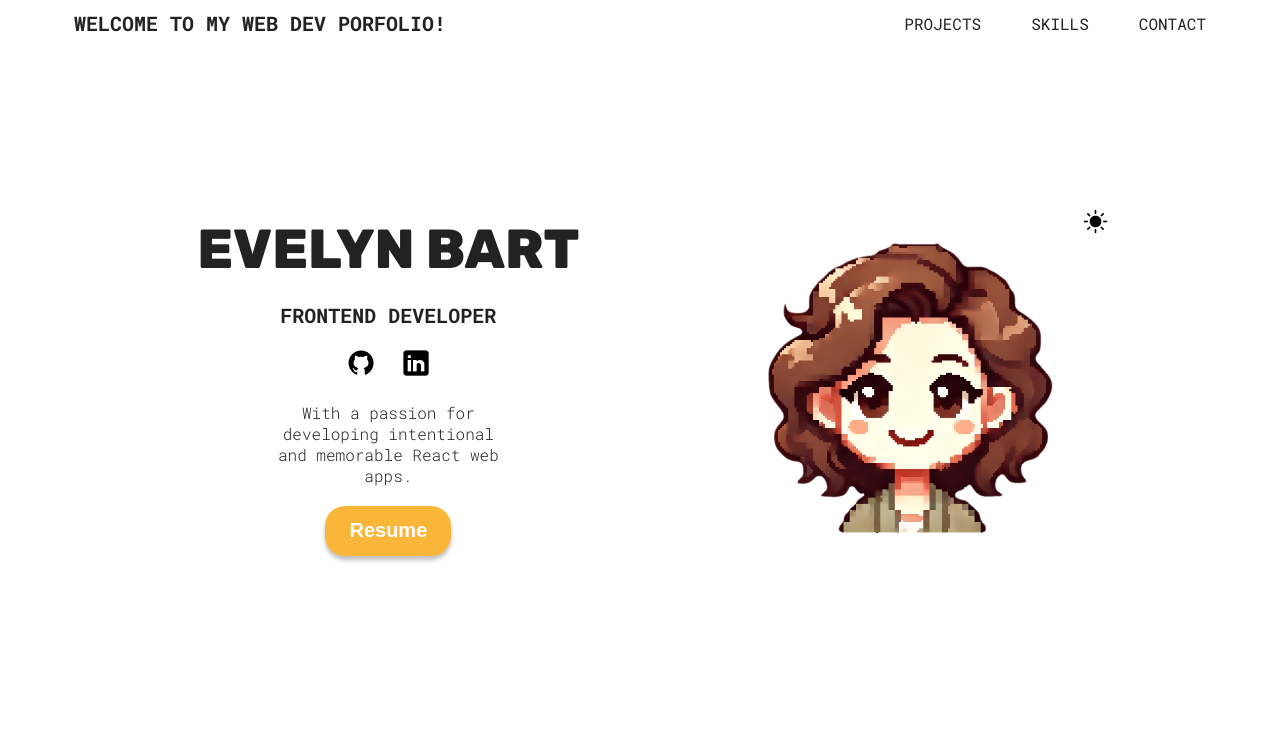
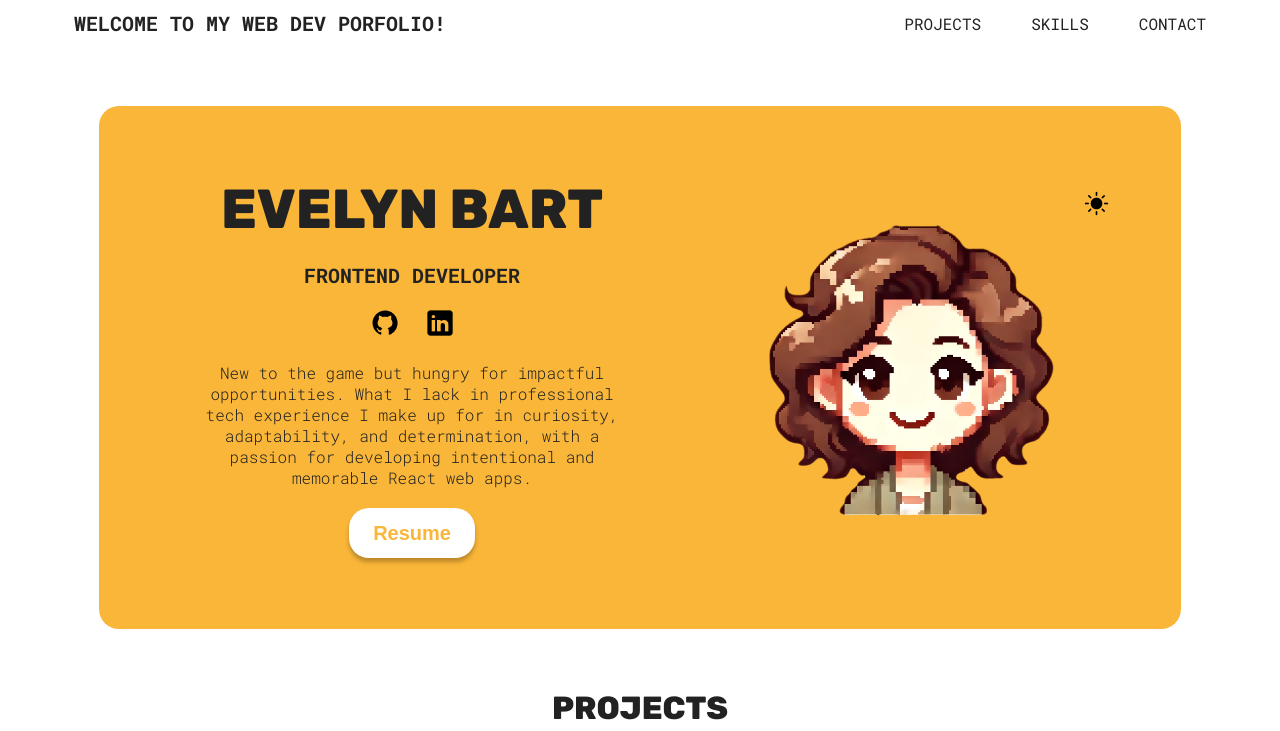
Before and after one commit to evelynmbart/evelynbart-portfolio, a React (Vite) app: page / in a window 1280 px wide. Shown: the top 731 px of the page. Built offline with nearby package versions, Linux system fonts and the light colour scheme.

Commit message:
update styles

```diff
--- a/index.html
+++ b/index.html
@@ -3,7 +3,7 @@
 
 <head>
   <meta charset="UTF-8" />
-  <link rel="icon" type="image/svg+xml" href="/favcon.png" />
+  <link rel="icon" type="image/svg+xml" href="/src/assets/avatar02.png" />
   <meta name="viewport" content="width=device-width, initial-scale=1.0" />
   <style>
     @import url('https://fonts.googleapis.com/css2?family=Roboto+Mono:wght@100..700&family=Rubik:wght@800&display=swap');
--- a/src/components/Contact/Contact.css
+++ b/src/components/Contact/Contact.css
@@ -3,6 +3,7 @@
   flex-direction: column;
   text-align: center;
   align-items: center;
+  margin-top: 50px;
 }
 
 .form-group {
--- a/src/components/Contact/Contact.jsx
+++ b/src/components/Contact/Contact.jsx
@@ -13,7 +13,7 @@ export function Contact() {
             type="text"
             name="name"
             id="name"
-            placeholder="John"
+            placeholder="Your name"
             required
           />
           <label htmlFor="email" hidden>
@@ -23,7 +23,7 @@ export function Contact() {
             type="text"
             name="email"
             id="email"
-            placeholder="john@john.com"
+            placeholder="Your email"
             required
           />
           <label htmlFor="message" hidden>
@@ -32,7 +32,7 @@ export function Contact() {
           <textarea
             name="message"
             id="message"
-            placeholder="Message"
+            placeholder="Your message..."
             required
           />
           <input className="hover btn" type="submit" value="Submit" />
--- a/src/components/Hero/Hero.css
+++ b/src/components/Hero/Hero.css
@@ -4,8 +4,12 @@
   justify-content: center;
   gap: 20px;
   text-align: center;
-  height: 70dvh;
+  height: 60dvh;
   min-height: 500px;
+  margin: 0 3%;
+  padding: 1%;
+  border-radius: 20px;
+  background-color: var(--btn-color);
 
   .avatar {
     width: 350px;
@@ -32,8 +36,8 @@
   }
 
   button {
-    background-color: var(--btn-color);
-    color: var(--btn-text-color);
+    background-color: var(--btn-text-color);
+    color: var(--btn-color);
     border: none;
     border-radius: 20px;
     width: 126px;
@@ -66,7 +70,7 @@
 }
 
 .description {
-  max-width: 24ch;
+  max-width: 45ch;
   align-self: center;
 }
 
--- a/src/components/Hero/Hero.jsx
+++ b/src/components/Hero/Hero.jsx
@@ -1,11 +1,11 @@
+import githubDark from "../../assets/github-dark.png";
+import githubLight from "../../assets/github-light.png";
+import linkedinDark from "../../assets/linkedin-dark.png";
+import linkedinLight from "../../assets/linkedin-light.png";
+import moon from "../../assets/moon.png";
+import sun from "../../assets/sun.png";
 import { useTheme } from "../../utils/ThemeContext";
 import "./Hero.css";
-import moon from "../../assets/moon.png";
-import sun from "../../assets/sun.png";
-import githubLight from "../../assets/github-light.png";
-import linkedinLight from "../../assets/linkedin-light.png";
-import githubDark from "../../assets/github-dark.png";
-import linkedinDark from "../../assets/linkedin-dark.png";
 
 export function Hero() {
   const { theme, toggleTheme } = useTheme();
@@ -44,8 +44,10 @@ export function Hero() {
           </a>
         </span>
         <p className="description">
-          With a passion for developing intentional and memorable React web
-          apps.
+          New to the game but hungry for impactful opportunities. What I lack in
+          professional tech experience I make up for in curiosity, adaptability,
+          and determination, with a passion for developing intentional and
+          memorable React web apps.
         </p>
         <a href="/src/assets/Evelyn Bart 2024 Resume copy.pdf" download>
           <button className="hover">Resume</button>
--- a/src/components/Skills/Skills.css
+++ b/src/components/Skills/Skills.css
@@ -1,7 +1,13 @@
 .skills-container {
+  margin-top: 50px;
   display: flex;
   flex-direction: column;
+  margin: 0 3%;
+  border-radius: 20px;
+  padding: 2%;
+
   text-align: center;
+  background-color: var(--btn-color);
 
   span {
     display: flex;
--- a/src/index.css
+++ b/src/index.css
@@ -5,6 +5,7 @@
 
 html {
   background-color: var(--background-color);
+  scroll-behavior: smooth;
 }
 
 button {
```
